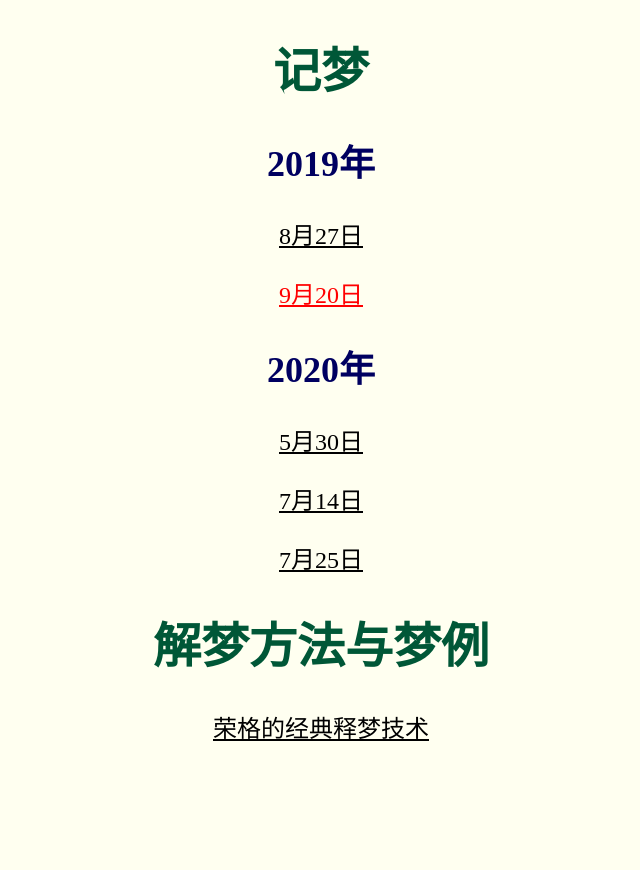
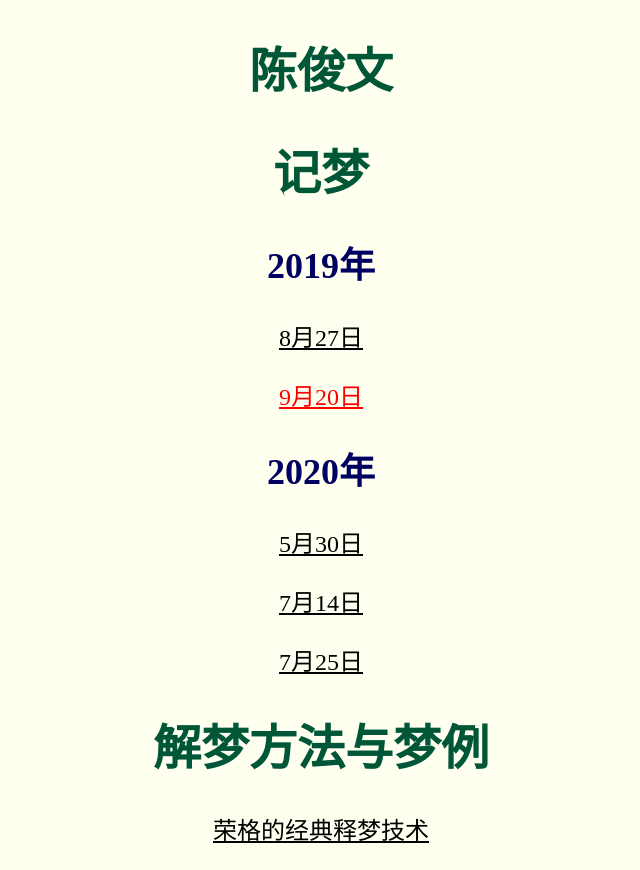
Before and after one commit to High-hua/text, a plain HTML site: page index.html in a window 1280 px wide. Shown: the whole page, without its empty margins (319-959 px from the left). Before the commit the page ends 800 px from the top, so only its background shows below. Drawn offline with Linux system fonts and the light colour scheme.

Commit message:
Update index.html

```diff
--- a/index.html
+++ b/index.html
@@ -29,6 +29,7 @@
 </head>
 <body bgcolor="#FFFFF0">
     <div class="ti">
+    <h1><strong>陈俊文</strong></h1>
     <h1><strong>记梦</strong></h1>
     </div>
     <div class="dreamList">
```
